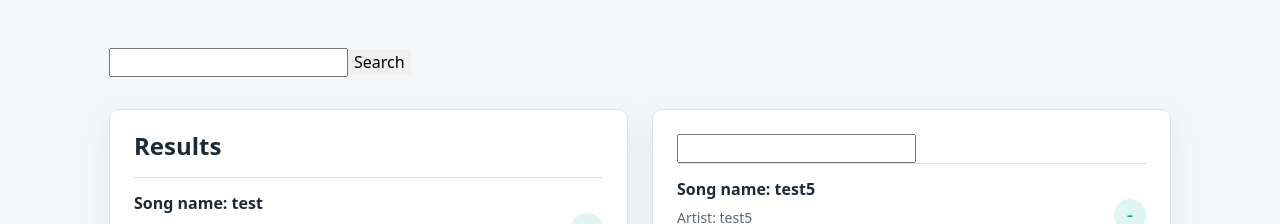
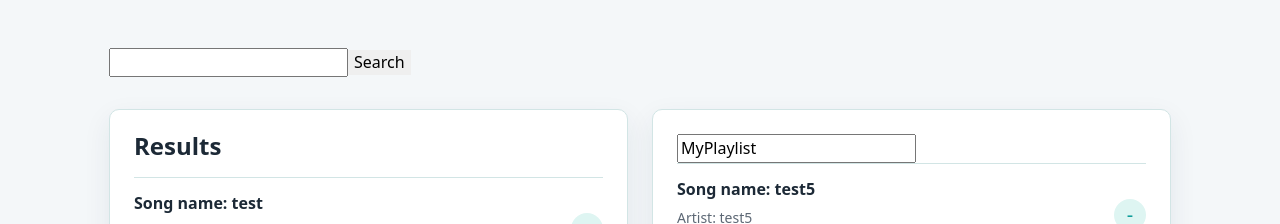
Before and after one commit to DenissSablinskis/Jamming, a React (Vite) app: page / in a window 1280 px wide. Shown: the top 224 px of the page. Built offline with nearby package versions, Linux system fonts and the light colour scheme.

Commit message:
fix: correct variable name for playlist input

```diff
--- a/src/Playlist/Playlist.jsx
+++ b/src/Playlist/Playlist.jsx
@@ -1,10 +1,10 @@
 import Tracklist from "../Tracklist/Tracklist";
 import styles from './Playlist.module.css';
 
-function Playlist({tracks, removeButtonHandler,addToAccount, playlistName, changePlaylistName}) {
+function Playlist({tracks, removeButtonHandler,addToAccount, name, changePlaylistName}) {
     return (
         <div className={styles.songs}>
-            <input name='text' onChange={changePlaylistName} value={playlistName}/>
+            <input name='text' onChange={changePlaylistName} value={name}/>
             <Tracklist tracks={tracks} isPlaylist removeButtonHandler={removeButtonHandler}/>
             <button onClick={addToAccount}>SAVE TO SPOTIFY</button>
         </div>
--- a/src/Spotify.js
+++ b/src/Spotify.js
@@ -72,7 +72,7 @@ if (code) {
     );
 } else if (error) {
     console.log('Spotify authorization failed:', error);
-} else {
+} else if (!getAccessToken()) {
     window.localStorage.setItem('code_verifier', codeVerifier);
 
     const params = {
```
